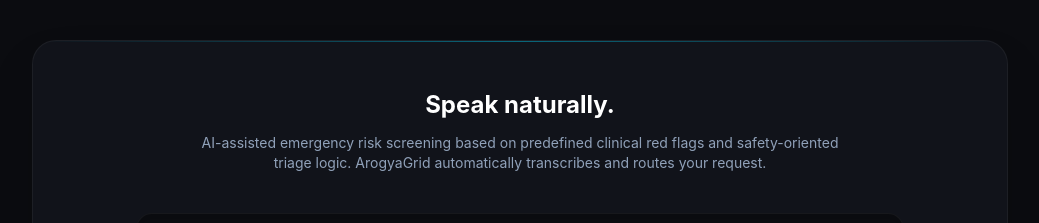
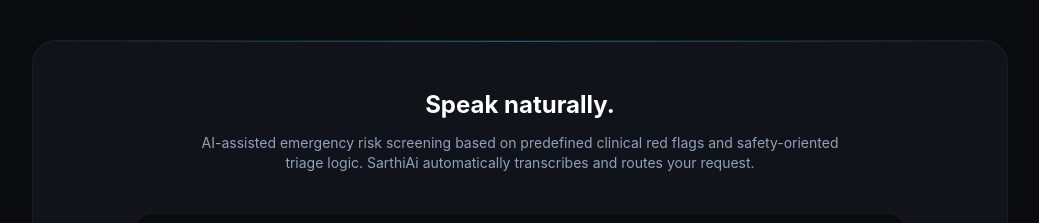
Before and after one commit to quantumcoder-3000/mp_online_healthcare_app, a Next.js app: page / in a window 1280 px wide. Shown: the part 900-1123 px from the top of the page, without its empty margins (120-1159 px from the left). Built offline with nearby package versions, Linux system fonts and the light colour scheme.

Commit message:
branding: apply SarthiAi rename in page.tsx

```diff
--- a/src/app/page.tsx
+++ b/src/app/page.tsx
@@ -99,7 +99,7 @@ export default function Home() {
         </div>
       </section>
 
-      {/* Full Width Voice Intake Section */}
+      {/* Full Width SarthiAi Section */}
       <section className="pb-24 px-6 max-w-5xl mx-auto">
         <div className="bg-[#11131A] border border-white/5 rounded-3xl overflow-hidden shadow-2xl relative">
           {/* Subtle background glow for the container */}
@@ -109,7 +109,7 @@ export default function Home() {
             <div className="text-center mb-10">
               <h2 className="text-2xl font-bold text-white mb-3">Speak naturally.</h2>
               <p className="text-slate-400 max-w-2xl mx-auto text-sm">
-                AI-assisted emergency risk screening based on predefined clinical red flags and safety-oriented triage logic. ArogyaGrid automatically transcribes and routes your request.
+                AI-assisted emergency risk screening based on predefined clinical red flags and safety-oriented triage logic. SarthiAi automatically transcribes and routes your request.
               </p>
             </div>
 
```
